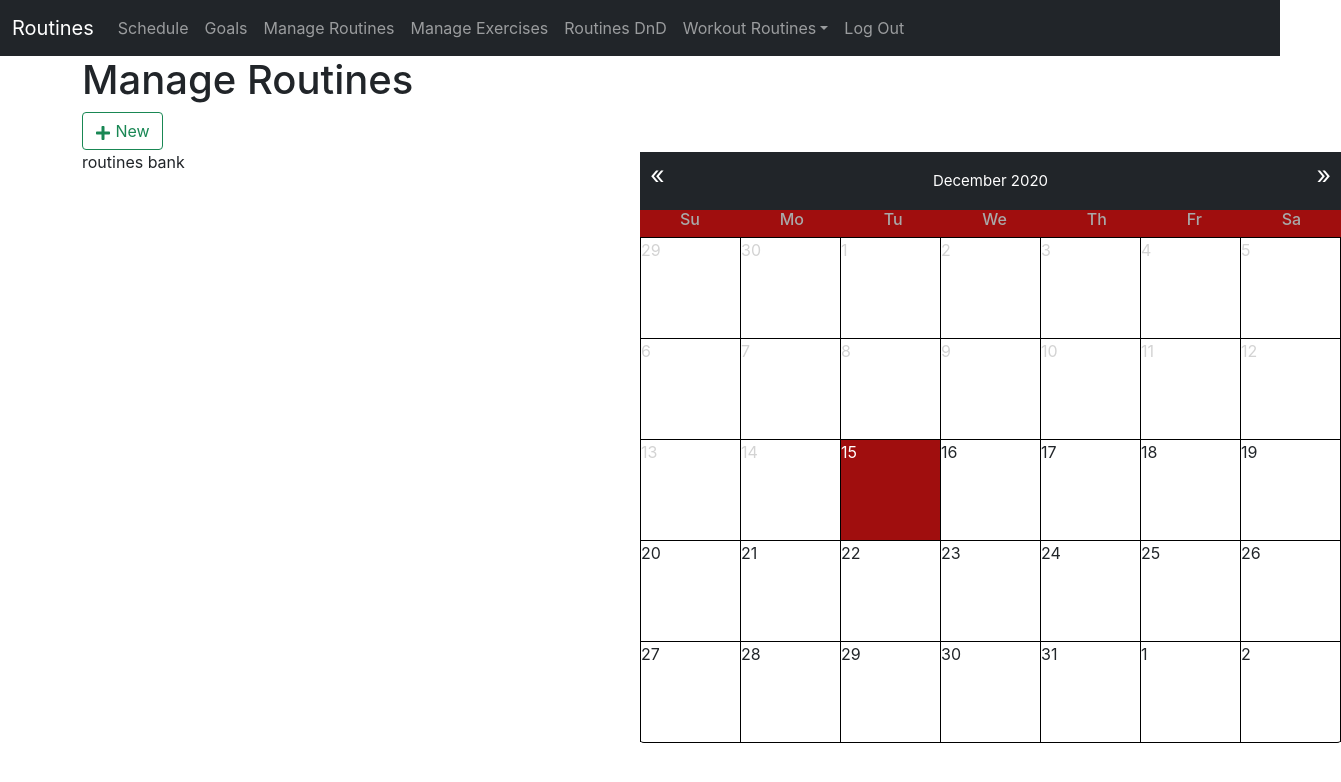
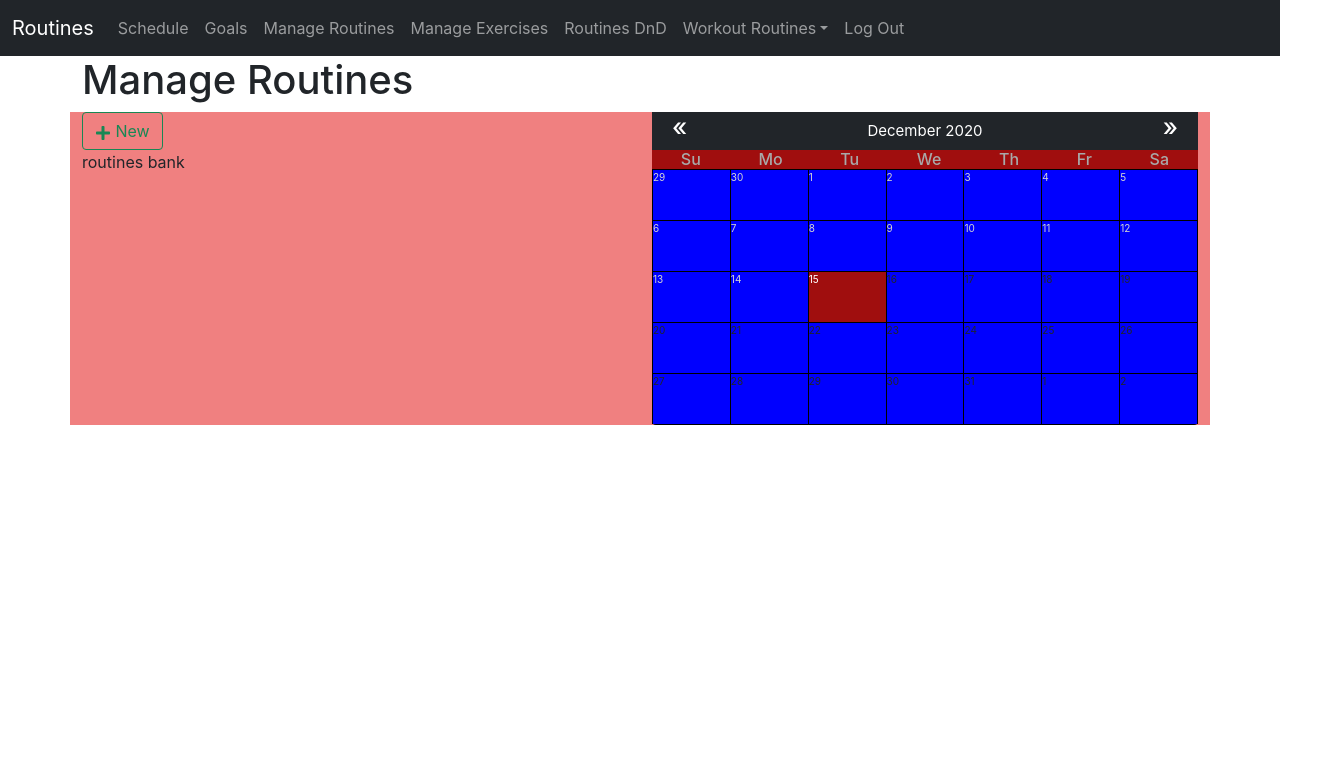
Before and after one commit to gsc229/Routines, a React (Create React App) app: page /exercises in a window 1280 px wide. Shown: the top 782 px of the page, 1341 px wide, since content can reach past the window. Built offline with nearby package versions, Linux system fonts and the light colour scheme; no server answers.

Commit message:
styled calendar

```diff
--- a/src/4_Components/calendar/Calendar.js
+++ b/src/4_Components/calendar/Calendar.js
@@ -13,23 +13,20 @@ const Calendar = ({calendarId}) => {
     setCalendar(buildCalendar(value))
   },[value])
 
-  console.log({value})
-  console.log({calendar})
+
   return (
     <div className="main-calendar" id={calendarId}>
       <CalendarHeader value={value} setValue={setValue} />
       {
       calendar.map(week =>
-      <div className="calendar">
         <div className={weekStyles(week) + " week" }>
         {week.map(day=>
         <div
         onClick={() => !beforeToday(day) && setValue(day)}
         className={dayStyles(day, value) + " day"}>
-          {day.format("D")}
+          <p>{day.format("D")}</p>
         </div>)
-        }</div>
-      </div>)
+        }</div>)
       }
     </div>
   )
--- a/src/4_Components/calendar/CalendarHeader.js
+++ b/src/4_Components/calendar/CalendarHeader.js
@@ -23,17 +23,17 @@ const CalendarHeader = ({value, setValue}) => {
   return (
     <div className='calendar-header'>
       <div className="calendar-header-top">
-        <div
+        <h6
           onClick={() => setValue(prevMonth)}
           className='prev-month  arrow'>
             {String.fromCharCode(171)}
-        </div>
+        </h6>
         <div>{currMonthName()} {currYear()}</div>
-        <div
+        <h6
           onClick={() => setValue(nextMonth)}
           className="next-month arrow">
             {String.fromCharCode(187)}
-        </div>
+        </h6>
       </div>
 
         <div className="calendar-header-bottom">
--- a/src/4_Components/calendar/basic_calendar.scss
+++ b/src/4_Components/calendar/basic_calendar.scss
@@ -1,11 +1,8 @@
 .main-calendar{
   //background-color: blue;
-  width: fit-content;
-  margin: 40px auto;
   border-bottom: 1px solid black;
   border-radius: 4px;
   .calendar-header{
-
     background-color: #212529;
     color: white;
   }
@@ -13,8 +10,6 @@
     display: flex;
     justify-content: space-between;
     align-items: center;
-    font-size: 20px;
-    padding: 10px;
     border-top-left-radius: 4px;
     border-top-right-radius: 4px;
   }
@@ -22,26 +17,33 @@
   .calendar-header-bottom{
     display: flex;
     color: darkgray;
-    justify-content: space-around;
+    justify-content: space-between;
     background-color:  rgb(160, 14, 14);
+    h6{
+      margin: auto;
+    }
   }
 
   .arrow{
     cursor: pointer;
-    font-size: 40px;
     position: relative;
-    bottom: 5px;
+    font-size: 25px;
+    margin-left: 20px;
+    margin-right: 20px;
+
   }
 
   .week{
     display: flex;
+    justify-content: space-evenly;
     border-top: 1px solid black;
     border-left: 1px solid black;
+    background-color: blue;
   }
 
   .day{
-    width: 200px;
-    height: 200px;
+    width: 17%;
+    min-height: 50px;
     border-right: 1px solid black;
     cursor: pointer;
   }
--- a/src/4_Components/calendar/manage_routines_calendar.scss
+++ b/src/4_Components/calendar/manage_routines_calendar.scss
@@ -1,20 +1,19 @@
 #manage-routines-calendar{
   //background-color: green;
-
-  .calendar-header-top{
+  font-size: 15px;
+ /*  .calendar-header-top{
     font-size: 15px;
     .arrow{
       font-size: 25px;
     }
-  }
+  } */
 
   .live-week:hover{
     border: 1px solid red;
   }
 
   .day{
-    width: 100px;
-    height: 100px;
+    font-size: 10px;
   }
 
 
--- a/src/5_Pages/manage_routines/ManageRoutines.js
+++ b/src/5_Pages/manage_routines/ManageRoutines.js
@@ -1,6 +1,7 @@
 import React from 'react'
 import { connect } from 'react-redux'
 import {FaPlus} from 'react-icons/fa'
+import {useWindowSize} from '../../custom_hooks/useWindowSize'
 import LayoutOne from '../../6_Layouts/layout_one/LayoutOne'
 import Calendar from '../../4_Components/calendar/Calendar'
 import './manage_routines.scss'
@@ -18,14 +19,16 @@ const routines = [
   }
 ]
 
+export const ManageRoutines = () => {
 
-export const ManageRoutines = () => {
+  const {height, width} = useWindowSize()
+
   return (
     <LayoutOne showTop={false}>
       <div className='container manage-routines'>
         <h1>Manage Routines</h1>
-        <div style={{height: '500px'}} className='routines-and-stats-container'>
-          <div className='col-sm-6 routines-container'>
+        <div className='row routines-and-stats-container'>
+          <div className='col-xl-6 routines-container'>
             <div className="options-menu">
                 <button className="btn btn-outline-success" aria-current="page" href="#"><FaPlus /> New</button>
             </div>
@@ -34,7 +37,7 @@ export const ManageRoutines = () => {
 
             </div>
           </div>
-          <div className="col-sm-6 stats-container">
+          <div className="col-xl-6 stats-container">
             <Calendar calendarId='manage-routines-calendar' />
           </div>
         </div>
--- a/src/5_Pages/manage_routines/manage_routines.scss
+++ b/src/5_Pages/manage_routines/manage_routines.scss
@@ -1,5 +1,11 @@
 .routines-and-stats-container{
+  background-color: lightcoral;
+  //width: fit-content;
+  /* margin: auto;
   display: flex;
+  @media only screen and (max-width: 1420) {
+    flex-direction: column;
+  } */
 }
 
 
```
Also changed, not shown: 1 other file (tests, documents, lock files or other folders).
